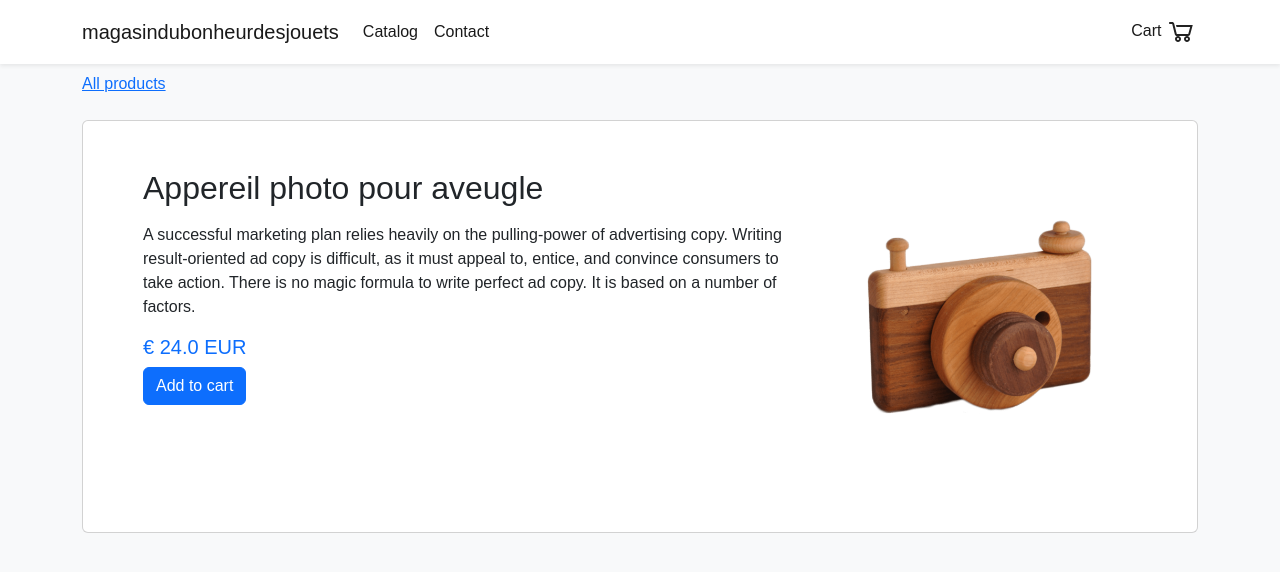
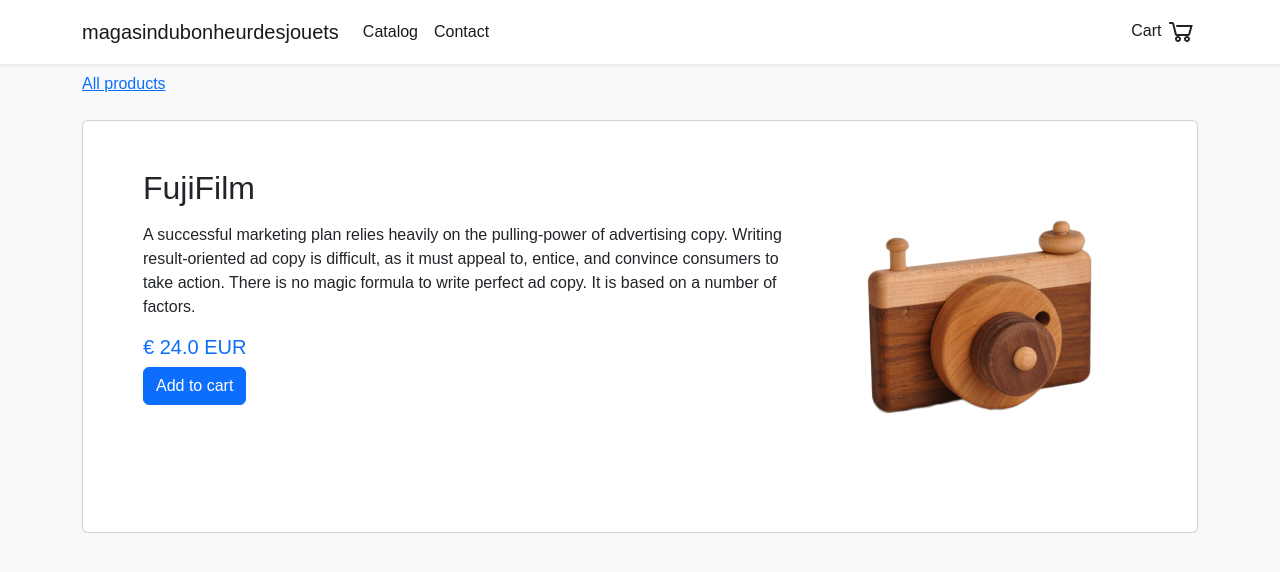
Before and after one commit to FrancoisGrommen/DrySteel, a Jekyll site: the page built from _products/product5.md, in a window 1280 px wide. Shown: the top 572 px of the page. Built offline with Jekyll 4.4.1, drawn with Linux system fonts in a browser that asks for light colours.

Commit message:
Update product5.md

```diff
--- a/_products/product5.md
+++ b/_products/product5.md
@@ -1,6 +1,6 @@
 ---
 identifier: wooden-camera
-name: Appereil photo pour aveugle
+name: FujiFilm
 price: 24.00
 image: /assets/images/wooden-camera.png
 title: ToyStore - Wooden Camera
```
